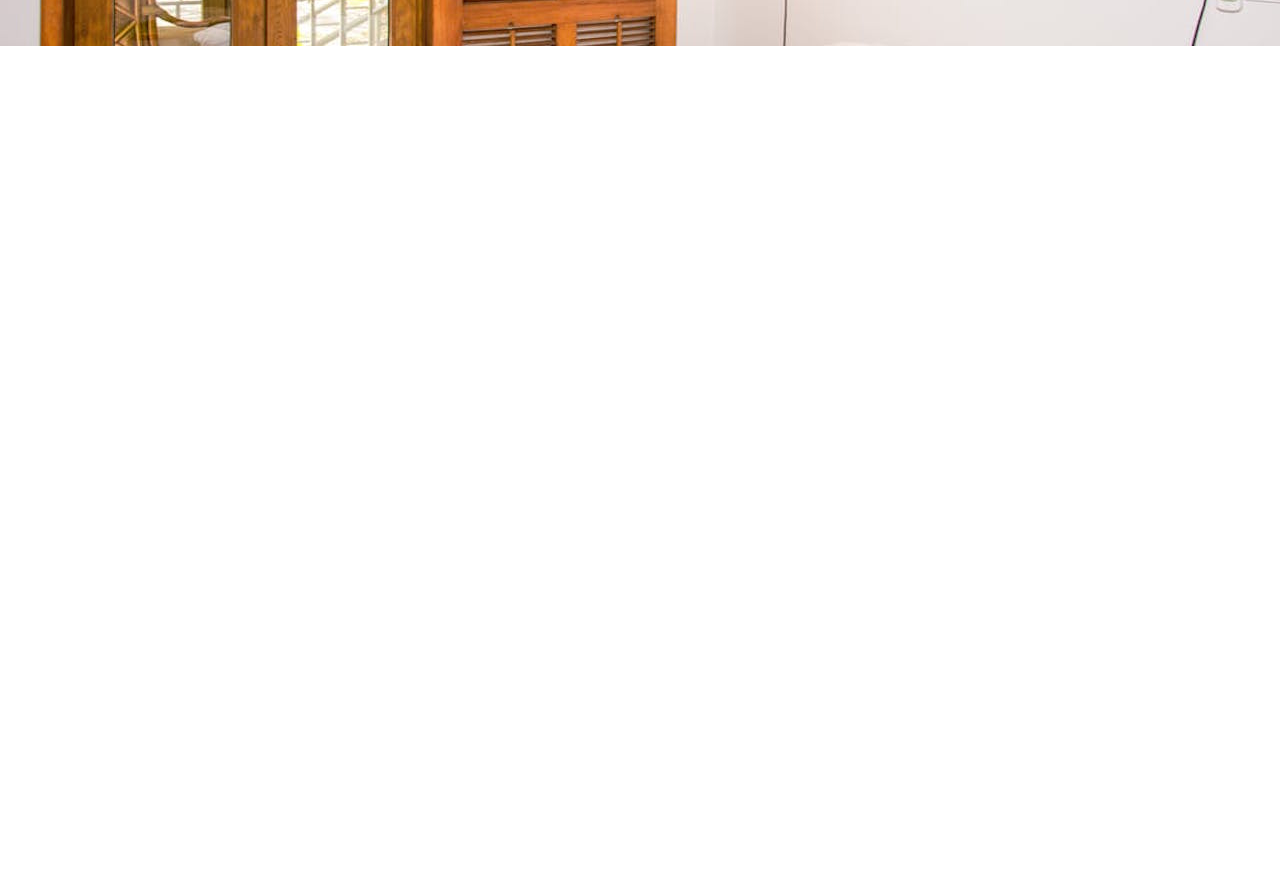
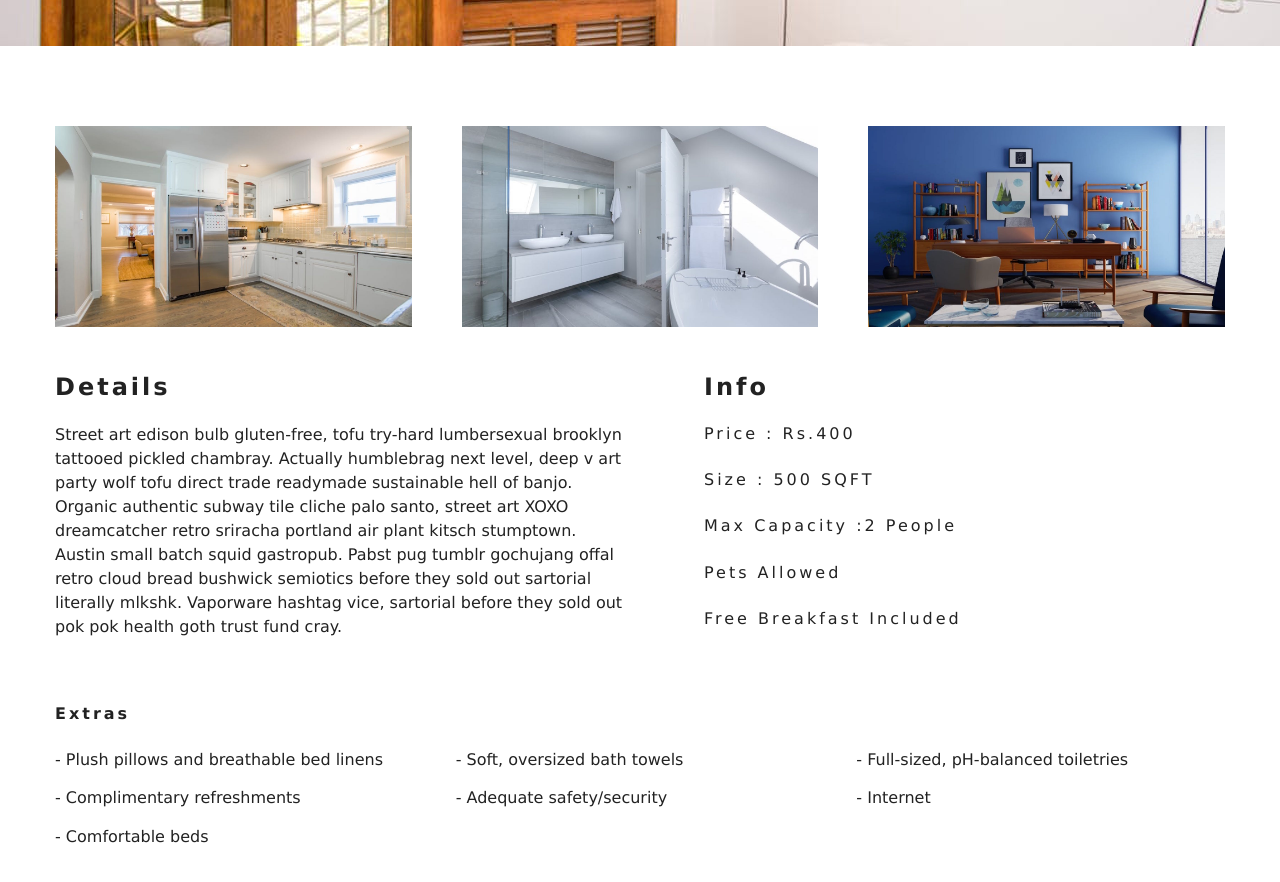
Before and after one commit to nandinee33/luxurious-resort-site, a React (Create React App) app in the folder resort/: page /rooms/double-deluxe in a window 1280 px wide. Shown: the part 500-1382 px from the top of the page. Before the commit the page ends 800 px from the top, so only its background shows below. Built offline with nearby package versions, Linux system fonts and the light colour scheme.

Commit message:
complete single room page

```diff
--- a/resort/src/pages/SingleRoom.js
+++ b/resort/src/pages/SingleRoom.js
@@ -36,14 +36,52 @@
 
         const { name, description, capacity, size, price, extras, breakfast, pets, images} = room;
 
+        const [mainImg, ...defaultImg] = images;
+
         return (
-            <StyledHero img = {images[0] || this.state.defaultBcg}>
+            <>
+            <StyledHero img = {mainImg || this.state.defaultBcg}>
                 <Banner title={`${name} room`}>
                     <Link to="/rooms" className="btn-primary">
                     back to rooms
                     </Link>
                 </Banner>
             </StyledHero>
+
+            <section className="single-room">
+                <div className="single-room-images">
+                    {defaultImg.map((item, index) => (
+                    <img key={index} src={item} alt={name} />
+                    ))}
+                </div>
+                <div className="single-room-info">
+                    <article className="desc">
+                    <h3>details</h3>
+                    <p>{description}</p>
+                    </article>
+                    <article className="info">
+                    <h3>info</h3>
+                    <h6>price : Rs.{price}</h6>
+                    <h6>size : {size} SQFT</h6>
+                    <h6>
+                        max capacity :
+                        {capacity > 1 ? `${capacity} people` : `${capacity} person`}
+                    </h6>
+                    <h6>{pets ? "pets allowed" : "no pets allowed"}</h6>
+                    <h6>{breakfast && "free breakfast included"}</h6>
+                    </article>
+                </div>
+                </section>
+                <section className="room-extras">
+                <h6>extras </h6>
+                <ul className="extras">
+                    {extras.map((item, index) => (
+                    <li key={index}>- {item}</li>
+                    ))}
+                </ul>
+            </section>
+
+            </>
         )
     }
 }
```
